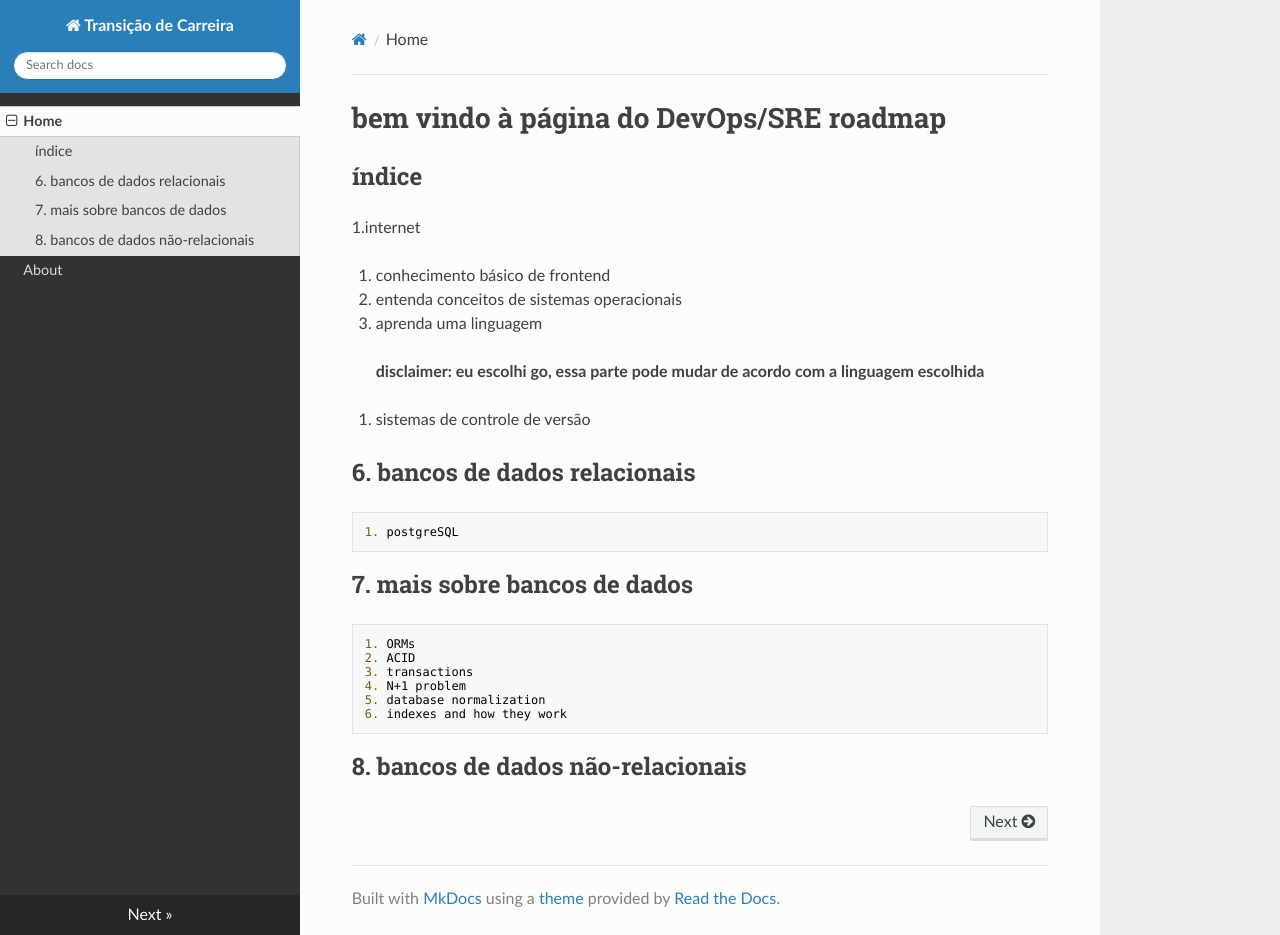
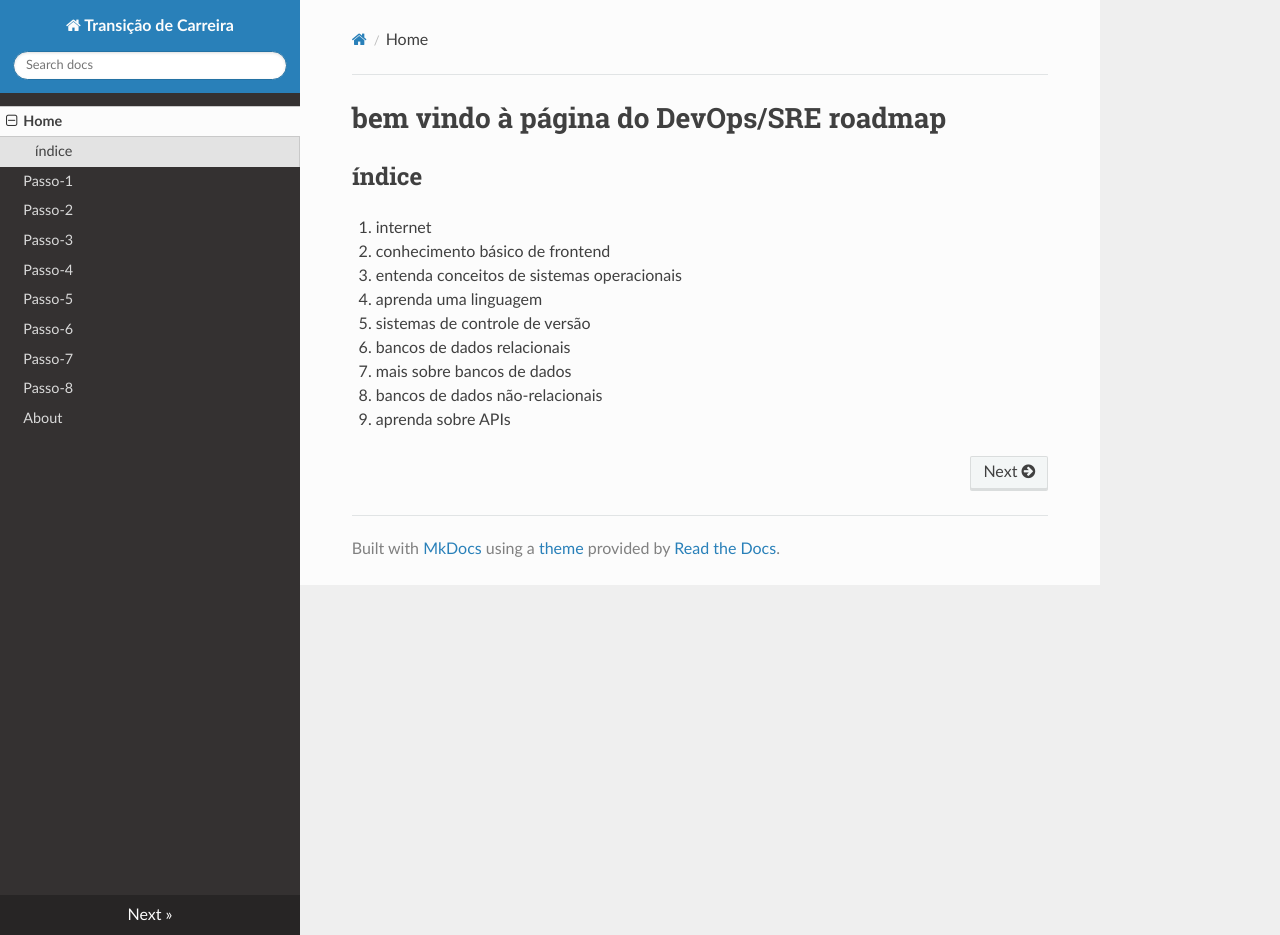
Before and after one commit to bl4cktux89/career_transition, an MkDocs documentation site: the page built from docs/index.md, in a window 1280 px wide and 935 px high. Built offline with MkDocs 1.6.1, drawn with Linux system fonts in a browser that asks for light colours; nearby versions of some CDN libraries.

Commit message:
testando ghostwriter + mkdocs para a documentação da minha evolução para me tornar um DevOps/SRE Engineer pt2

```diff
--- a/docs/index.md
+++ b/docs/index.md
@@ -2,28 +2,12 @@
 
 ## índice
 
-1.internet
-
+1. internet
 2. conhecimento básico de frontend
-
 3. entenda conceitos de sistemas operacionais
-
 4. aprenda uma linguagem
-
-> **disclaimer: eu escolhi go, essa parte pode mudar de acordo com a linguagem escolhida**
-
 5. sistemas de controle de versão
-
-
-## 6. bancos de dados relacionais
-	1. postgreSQL
-
-## 7. mais sobre bancos de dados
-	1. ORMs
-	2. ACID
-	3. transactions
-	4. N+1 problem
-	5. database normalization
-	6. indexes and how they work
-
-## 8. bancos de dados não-relacionais
+6. bancos de dados relacionais
+7. mais sobre bancos de dados
+8. bancos de dados não-relacionais
+9. aprenda sobre APIs
--- a/mkdocs.yml
+++ b/mkdocs.yml
@@ -2,5 +2,13 @@ site_name: Transição de Carreira
 site_url: https://bl4cktux89.github.io/career_transition/
 nav:
   - Home: index.md
+  - Passo-1: 01-internet.md
+  - Passo-2: 02-conhecimento-basico-de-frontend.md
+  - Passo-3: 03-conceitos-de-sistemas-operacionais.md
+  - Passo-4: 04-aprenda-uma-linguagem-de-programacao.md
+  - Passo-5: 05-sistemas-de-controle-de-versao.md
+  - Passo-6: 06-bancos-de-dados-relacionais.md
+  - Passo-7: 07-mais-sobre-bancos-de-dados.md
+  - Passo-8: 08-bancos-de-dados-nao-relacionais.md
   - About: about.md
 theme: readthedocs
```
Also changed, not shown: docs/06-bancos-de-dados-relacionais.md (added, +1 -0 lines), docs/07-mais-sobre-bancos-de-dados.md (added, +6 -0 lines), docs/08-bancos-de-dados-nao-relacionais.md (added, +1 -0 lines).
